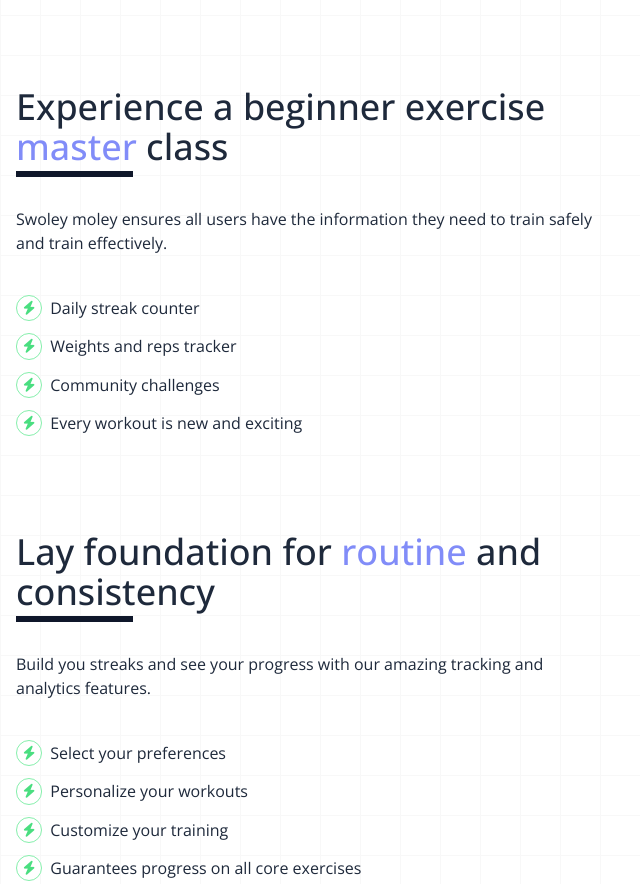
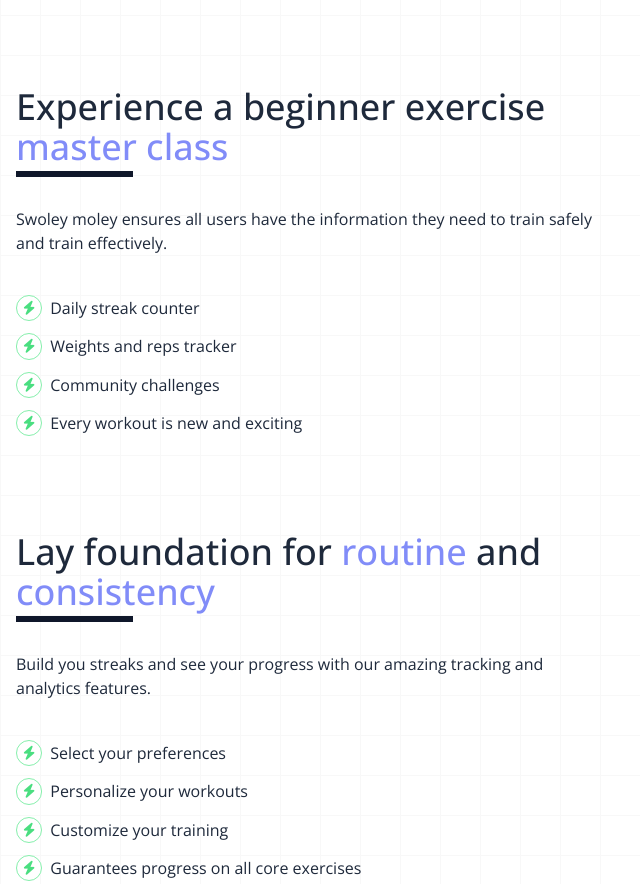
Before and after one commit to rizalshmbg/svelte-landing-page, a SvelteKit app: page / in a window 1280 px wide. Shown: the part 905-1789 px from the top of the page, without its empty margins (0-640 px from the left). Built offline with nearby package versions, Linux system fonts and the light colour scheme.

Commit message:
wrapped some words to span

```diff
--- a/src/components/Product.svelte
+++ b/src/components/Product.svelte
@@ -58,12 +58,13 @@
 			<ProductCard {productFeature} {index}>
 				{#if index === 0}
 					Experience a beginner exercise <span
-						class="text-indigo-400 font-medium">master</span
-					> class
+						class="text-indigo-400 font-medium">master class</span
+					>
 				{:else if index === 1}
 					Lay foundation for <span class="text-indigo-400 font-medium">
 						routine
-					</span> and consistency
+					</span>
+					and <span class="text-indigo-400 font-medium">consistency</span>
 				{:else}
 					Workout specific to your <span class="text-indigo-400 font medium"
 						>environment</span
```
